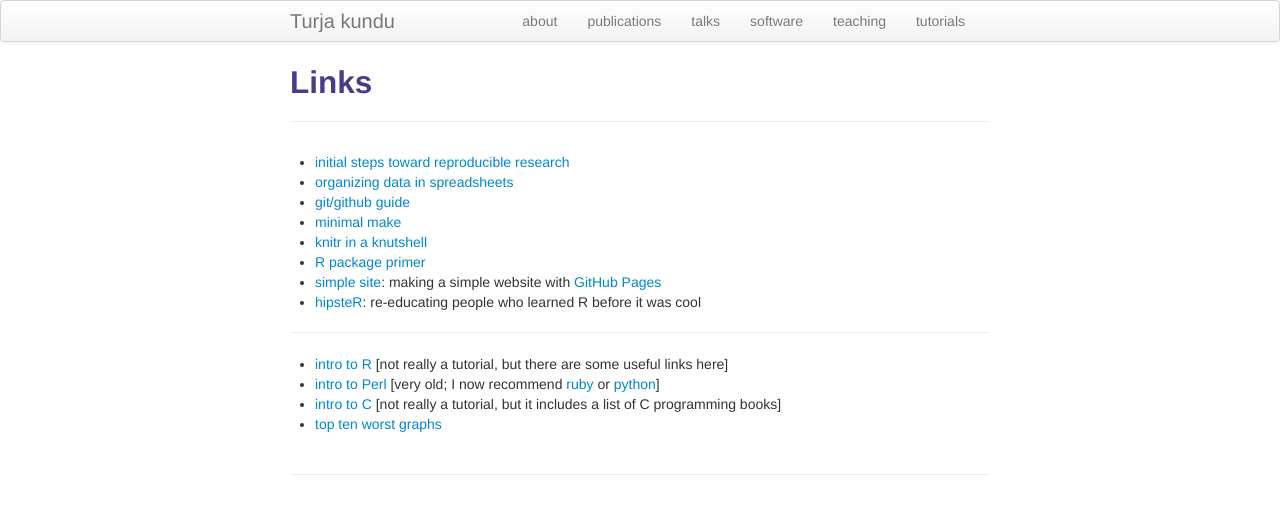
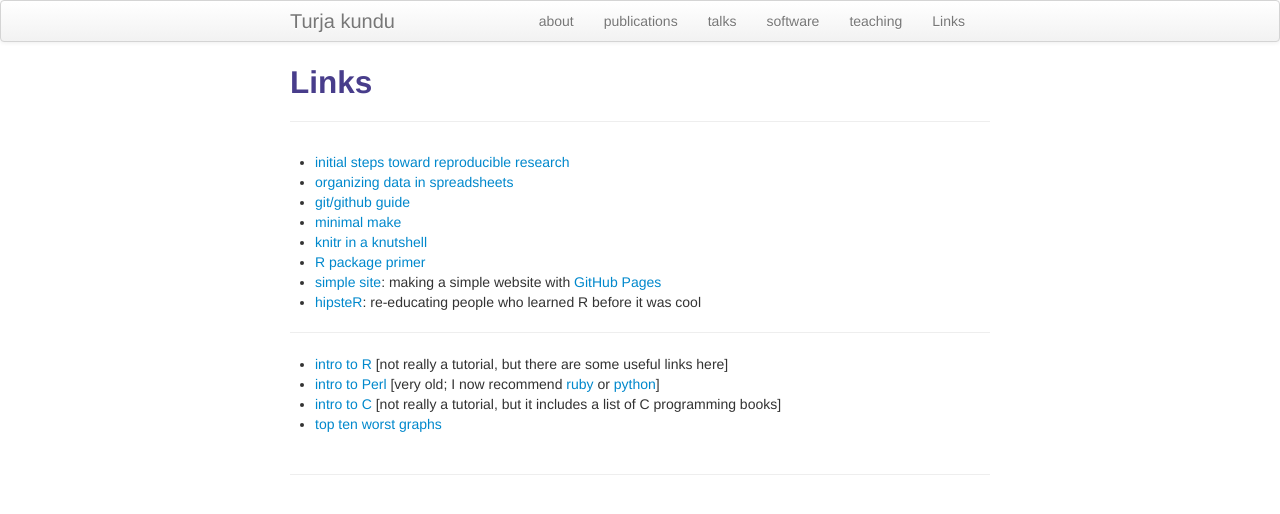
Before and after one commit to turjakundu/turjakundu.github.io, a Jekyll site: the page built from pages/links.md, in a window 1280 px wide. Shown: the top 514 px of the page. Built offline with Jekyll 4.4.1, drawn with Linux system fonts in a browser that asks for light colours.

Commit message:
hdip Commdddd

```diff
--- a/_includes/themes/twitter/default.html
+++ b/_includes/themes/twitter/default.html
@@ -40,7 +40,7 @@
               <li><a href="{{ BASE_PATH }}/pages/talks.html">talks</a></li>
               <li><a href="{{ BASE_PATH }}/pages/software.html">software</a></li>
               <li><a href="{{ BASE_PATH }}/pages/teaching.html">teaching</a></li>
-              <li><a href="{{ BASE_PATH }}/pages/tutorials.html">tutorials</a></li>
+              <li><a href="{{ BASE_PATH }}/pages/links.html">Links</a></li>
           </ul>
         </div>
       </div>
```
Also changed, not shown: pages/links.md (renamed from pages/tutorials.md).
